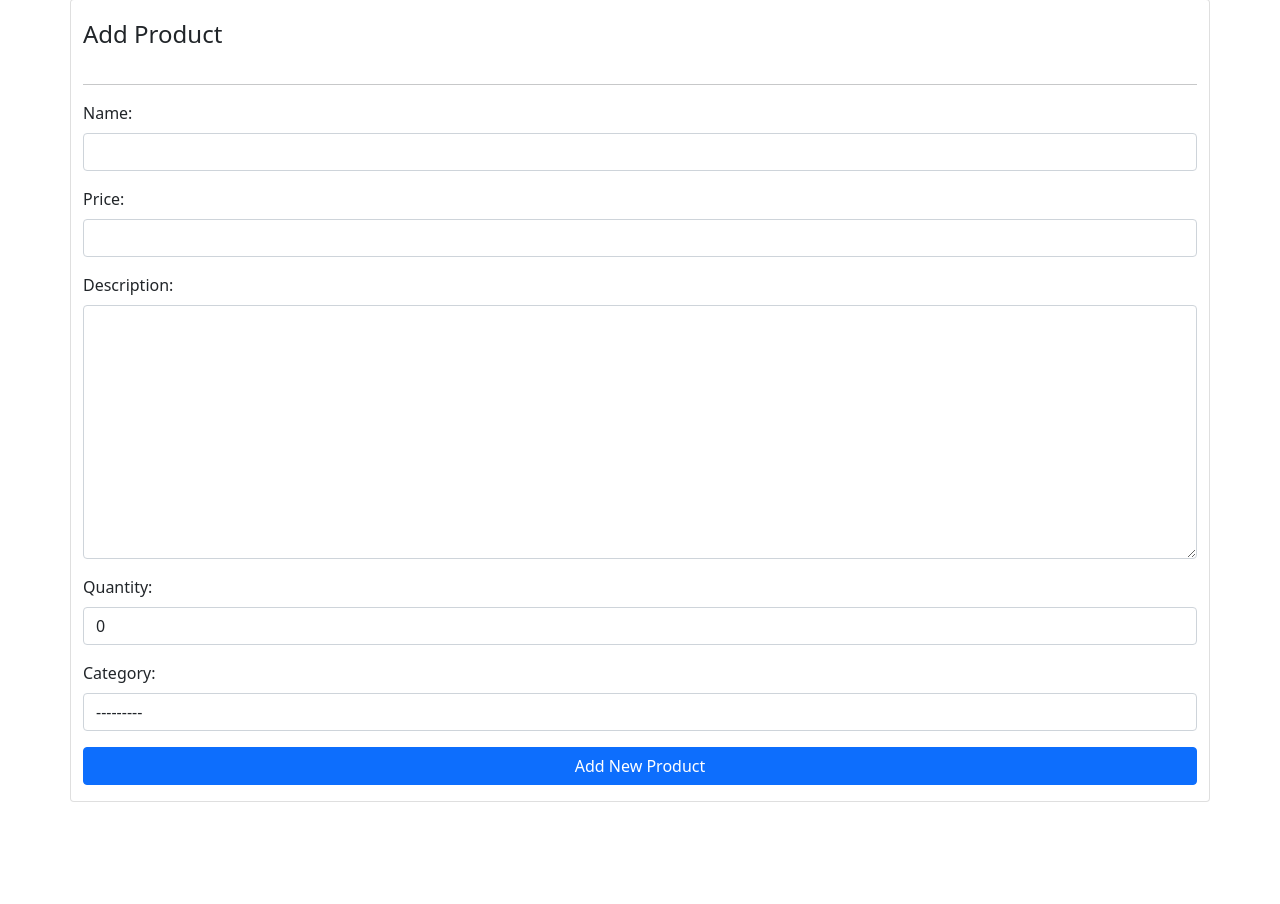
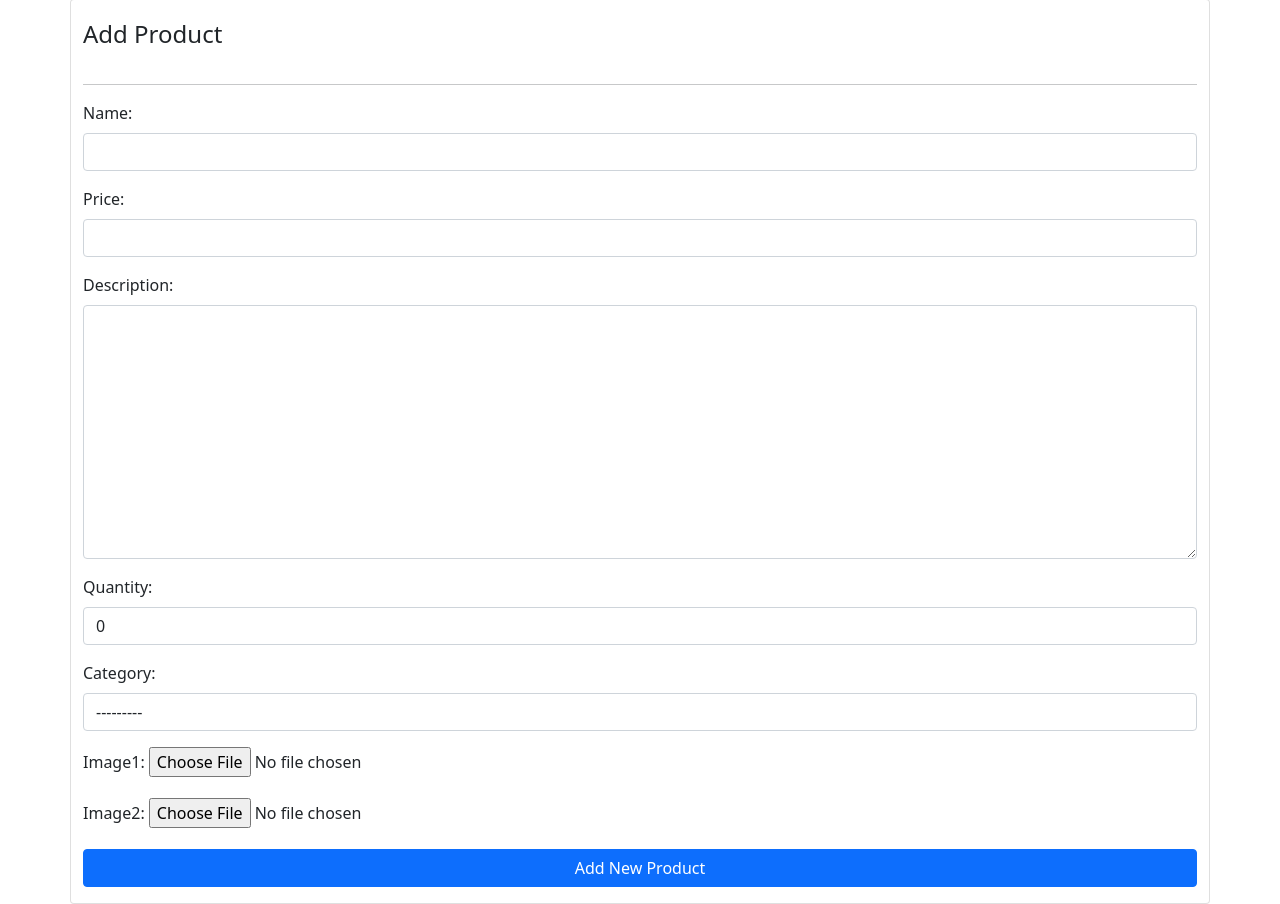
Before and after one commit to basmango/Kyntra, a Django app: page /kyntra/seller/add_product/ in a window 1280 px wide. Shown: the part 73-977 px from the top of the page. Before the commit the page ends 875 px from the top, so only its background shows below. Run offline with Django 3.2, Linux system fonts and the light colour scheme; data that the repository does not hold is empty; some libraries are stand-ins or nearby versions.

Commit message:
fixed product image issue

```diff
--- a/ecommerce/forms.py
+++ b/ecommerce/forms.py
@@ -93,7 +93,7 @@ class AddProductForm(forms.ModelForm):
     class Meta:
         model = Product
         fields = ['name', 'price', 'description',
-                  'quantity', "seller", "category"]
+                  'quantity', "seller", "category","image1","image2"]
         exclude = ["seller"]
         widgets = {
             'name': forms.TextInput(attrs={'class': 'form-control'}),
--- a/ecommerce/models.py
+++ b/ecommerce/models.py
@@ -66,6 +66,8 @@ class Product(models.Model):
     quantity = models.IntegerField(default=0)
     last_modified = models.DateTimeField(auto_now=True)
     rating = models.FloatField(default=0)
+    image1 = models.ImageField(upload_to='media')
+    image2 = models.ImageField(upload_to='media')
 
     def __str__(self):
         return self.name
--- a/templates/general/home.html
+++ b/templates/general/home.html
@@ -8,7 +8,7 @@
  {% for item in object_list %}
  <div class="col-lg-3 col-md-4 mb-4">
                 <div class="card text-center">
-                    <img draggable="false" src="{{item.productimage_set.all.0.image.url }}" class="card-img-top embed-responsive-item " style = "    height: 15rem;
+                    <img draggable="false" src="{{item.image1.url }}" class="card-img-top embed-responsive-item " style = "    height: 15rem;
     object-fit: cover;" alt="...">
                     <div class="card-body ">
                         <h5>{{item.name}}
```
Also changed, not shown: templates/general/individual_item.html (+5 -5 lines), ecommerce/migrations/0001_initial.py, ecommerce/migrations/0002_alter_product_image2.py (added), ecommerce/migrations/0002_remove_buyer_activated.py (deleted), ecommerce/migrations/0003_seller_document.py (deleted).
